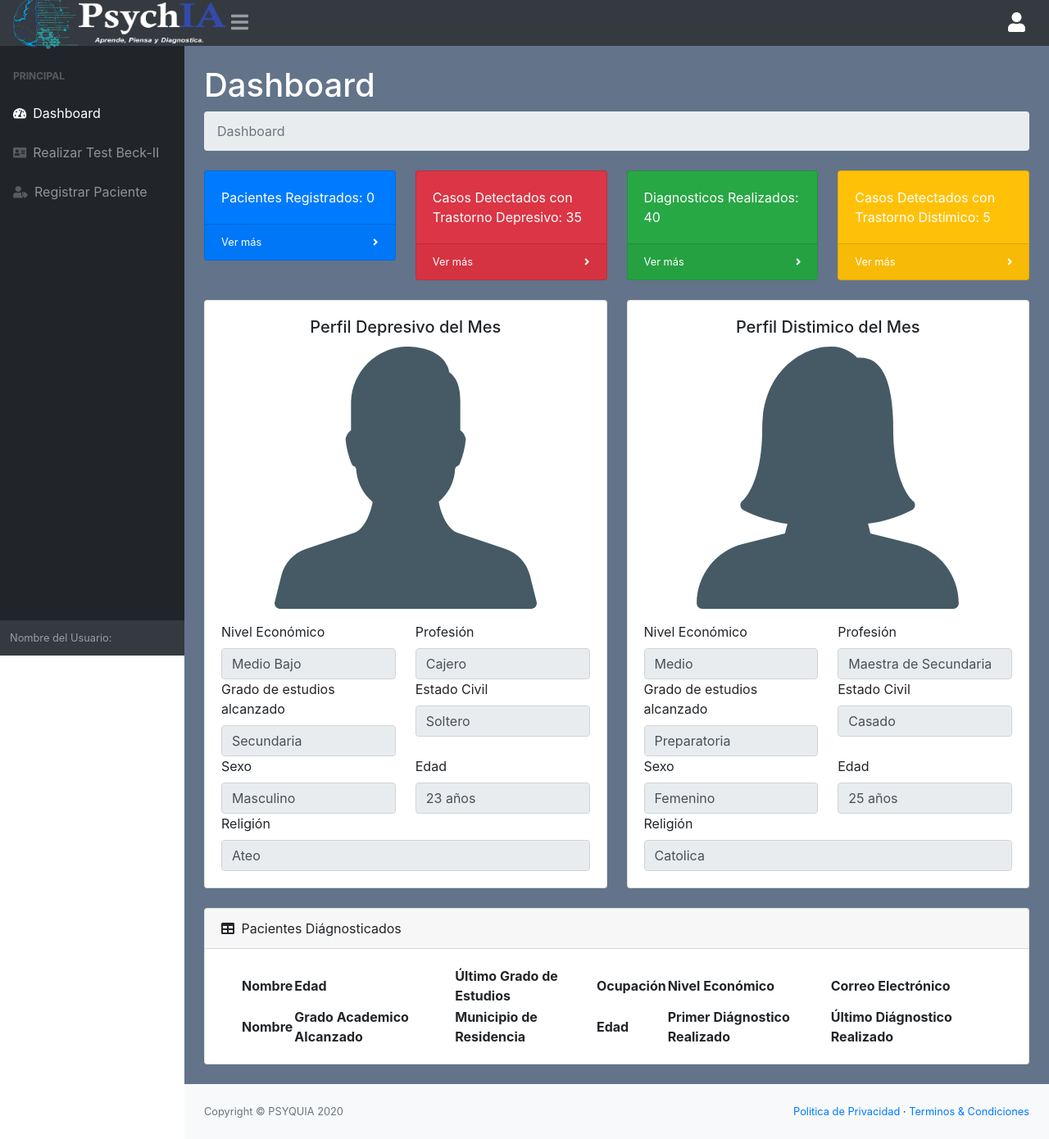
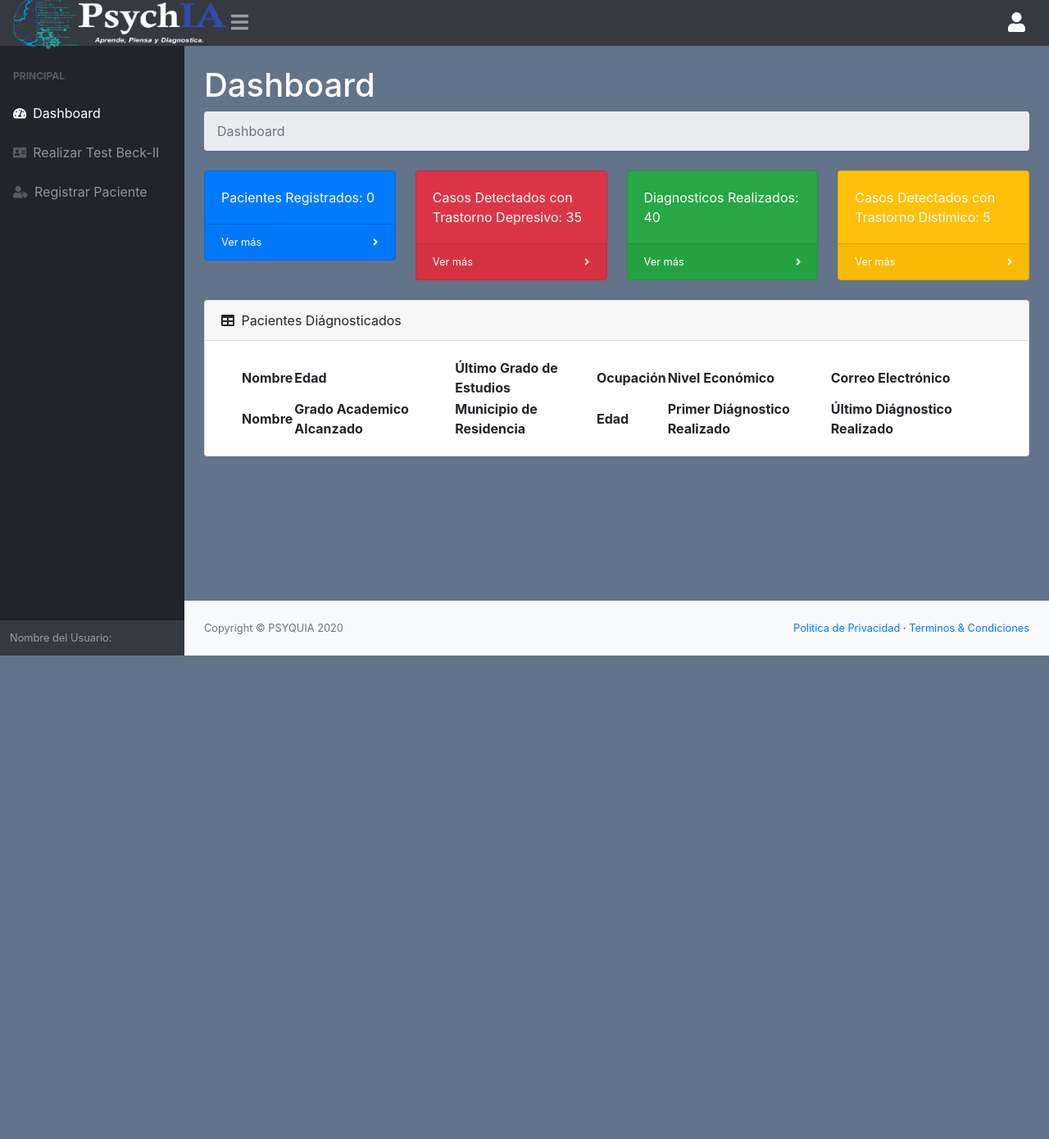
Before and after one commit to PangoRules/PSYQUIA, a Django app: page /doc/dashboard in a window 1280 px wide. Shown: the whole page at 82% size. After the commit the page ends 800 px from the top, so only its background shows below. Run offline with Django 3.2, Linux system fonts and the light colour scheme; a user stored in the database is signed in; data comes from the database, SQL or seed files in the repository; both versions use the stored data as it was after the commit; lists and menus that the app fills with data are empty; some libraries are stand-ins or nearby versions.

Commit message:
Cambios al footer, baselogged y base

```diff
--- a/templates/base/base.html
+++ b/templates/base/base.html
@@ -2,7 +2,7 @@
 {% load static %}
 <html lang="es">
 <head>
-	<title>PSYQUIA</title>
+	<title>PSYCHIA</title>
 	<!-- Bootstrap -->
 	<link rel="stylesheet" href="{% static "libs/bootstrap/css/bootstrap.min.css" %}">
 	<link rel="stylesheet" href="https://cdnjs.cloudflare.com/ajax/libs/font-awesome/5.11.2/css/all.min.css">
--- a/templates/base/baselogged.html
+++ b/templates/base/baselogged.html
@@ -42,7 +42,7 @@
                     </div>
                     <div class="sb-sidenav-footer">
                         <div class="small">Nombre del Usuario:</div>
-                        {{ user.get_full_name }}
+                        {{ user.nombres }}
                     </div>
                 </nav>
             </div>
--- a/templates/doctor/dashboard.html
+++ b/templates/doctor/dashboard.html
@@ -50,88 +50,6 @@
             </div>
 
         </div>
-        <div class="row mb-4">
-            <div id="perfildepresivo" class="col-sm-6">
-                <div class="card">
-                    <div class="card-body">
-                        <h5 class="card-title text-center">Perfil Depresivo del Mes</h5>
-                        <div class="text-center mb-3">
-                            <img class="userimg" src="{% static 'img/doctor/userman.svg' %}" alt="Imagen usuario hombre">
-                        </div>
-                        <div class="row">
-                            <div class="col-md-6 col-lg-6">
-                                <label for="nivel_economico">Nivel Económico</label>
-                                <input type="text" class="form-control" name="nivel_economico" value="Medio Bajo" disabled>
-                            </div>
-                            <div class="col-md-6 col-lg-6">
-                                <label for="profesion">Profesión</label>
-                                <input type="text" class="form-control" name="profesion" value="Cajero" disabled>
-                            </div>
-                            <div class="col-md-6 col-lg-6">
-                                <label for="escolaridad">Grado de estudios alcanzado</label>
-                                <input type="text" class="form-control" name="escolaridad" value="Secundaria" disabled>
-                            </div>
-                            <div class="col-md-6 col-lg-6">
-                                <label for="edo_civil">Estado Civil</label>
-                                <input type="text" class="form-control" name="edo_civil" value="Soltero" disabled>
-                            </div>
-                            <div class="col-md-6 col-lg-6">
-                                <label for="sexo">Sexo</label>
-                                <input type="text" class="form-control" name="sexo" value="Masculino" disabled>
-                            </div>
-                            <div class="col-md-6 col-lg-6">
-                                <label for="edad">Edad</label>
-                                <input type="text" class="form-control" name="edad" value="23 años" disabled>
-                            </div>
-                            <div class="col-md-12 col-lg-12">
-                                <label for="religion">Religión</label>
-                                <input type="text" class="form-control" name="religion" value="Ateo" disabled>
-                            </div>
-                        </div>
-                    </div>
-                </div>
-            </div>
-            <div id="perfildistimico" class="col-sm-6">
-                <div class="card">
-                    <div class="card-body">
-                        <h5 class="card-title text-center">Perfil Distimico del Mes</h5>
-                        <div class="text-center mb-3">
-                            <img class="userimg" src="{% static 'img/doctor/userwoman.svg' %}" alt="Imagen usuario hombre">
-                        </div>
-                         <div class="row">
-                            <div class="col-md-6 col-lg-6">
-                                <label for="nivel_economico">Nivel Económico</label>
-                                <input type="text" class="form-control" name="nivel_economico" value="Medio" disabled>
-                            </div>
-                            <div class="col-md-6 col-lg-6">
-                                <label for="profesion">Profesión</label>
-                                <input type="text" class="form-control" name="profesion" value="Maestra de Secundaria" disabled>
-                            </div>
-                            <div class="col-md-6 col-lg-6">
-                                <label for="escolaridad">Grado de estudios alcanzado</label>
-                                <input type="text" class="form-control" name="escolaridad" value="Preparatoria" disabled>
-                            </div>
-                            <div class="col-md-6 col-lg-6">
-                                <label for="edo_civil">Estado Civil</label>
-                                <input type="text" class="form-control" name="edo_civil" value="Casado" disabled>
-                            </div>
-                            <div class="col-md-6 col-lg-6">
-                                <label for="sexo">Sexo</label>
-                                <input type="text" class="form-control" name="sexo" value="Femenino" disabled>
-                            </div>
-                            <div class="col-md-6 col-lg-6">
-                                <label for="edad">Edad</label>
-                                <input type="text" class="form-control" name="edad" value="25 años" disabled>
-                            </div>
-                            <div class="col-md-12 col-lg-12">
-                                <label for="religion">Religión</label>
-                                <input type="text" class="form-control" name="religion" value="Catolica" disabled>
-                            </div>
-                        </div>
-                    </div>
-                </div>
-            </div>
-        </div>
         <div id="tableDiv" class="card mb-4">
             <div class="card-header">
                 <i class="fas fa-table mr-1"></i>
--- a/templates/main/iniciar_sesion.html
+++ b/templates/main/iniciar_sesion.html
@@ -11,10 +11,10 @@
         {% csrf_token %}
 		<h2>Iniciar Sesión</h2>
         <div class="form-group">
-        	<input type="email" class="form-control" name="email" placeholder="Email" required="required">
+        	<input type="email" class="form-control" name="email" placeholder="Correo Electronico" required="required">
         </div>
 		<div class="form-group">
-            <input type="password" class="form-control" name="password" placeholder="Password" required="required">
+            <input type="password" class="form-control" name="password" placeholder="Contraseña" required="required">
         </div>
 		<div class="form-group">
             <button type="submit" class="btn btn-success btn-lg btn-block">Iniciar Sesión</button>
```
Also changed, not shown: templates/base/footer.html (+6 -2 lines), db.sqlite3.
